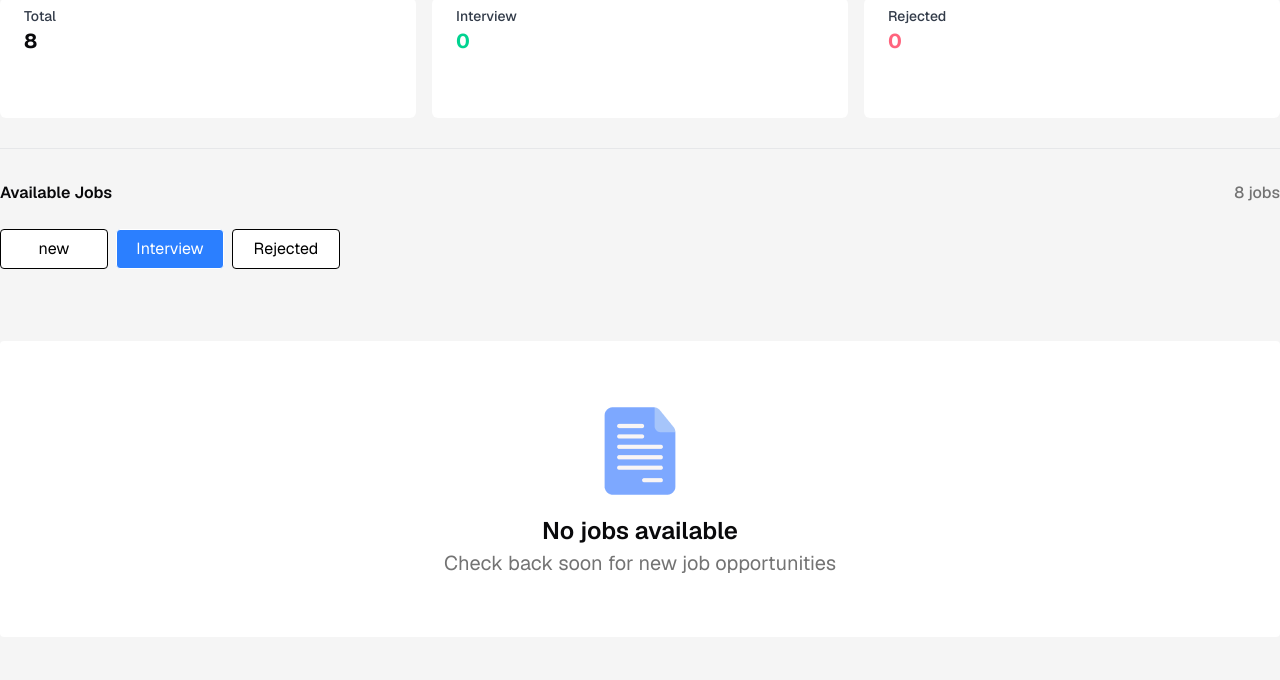
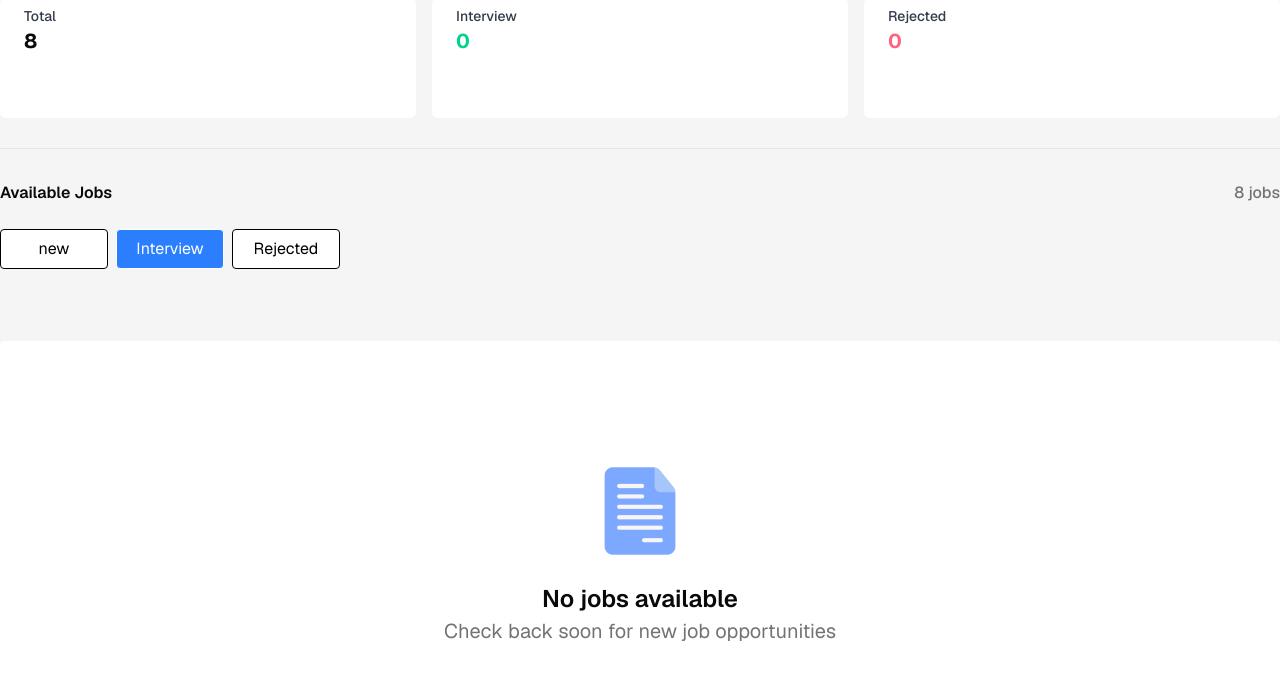
Before and after one commit to mdatiq123/Job-Tracker, a plain HTML site: page index.html in a window 1280 px wide. Both pictures are taken after a click on the button "Interview". Shown: the part 126-806 px from the top of the page. Drawn offline with nearby package versions, Linux system fonts and the light colour scheme.

Commit message:
fixed null job section

```diff
--- a/index.html
+++ b/index.html
@@ -254,7 +254,7 @@
         <section id="nullJobs" class="pb-12">
             <div class="max-w-7xl  mx-auto  ">
                 <div
-                    class="  px-6 py-15 w-full bg-white rounded-sm h-full space-y-3  flex flex-col justify-center items-center  ">
+                    class="  px-6 py-30 w-full bg-white rounded-sm h-full space-y-5  flex flex-col justify-center items-center  ">
                     <div><img class="" src="./assests/jobs.png" alt=""></div>
                     <div class="text-center">
                         <h3 class="text-[24px] text-neutral font-semibold">No jobs available</h3>
```
